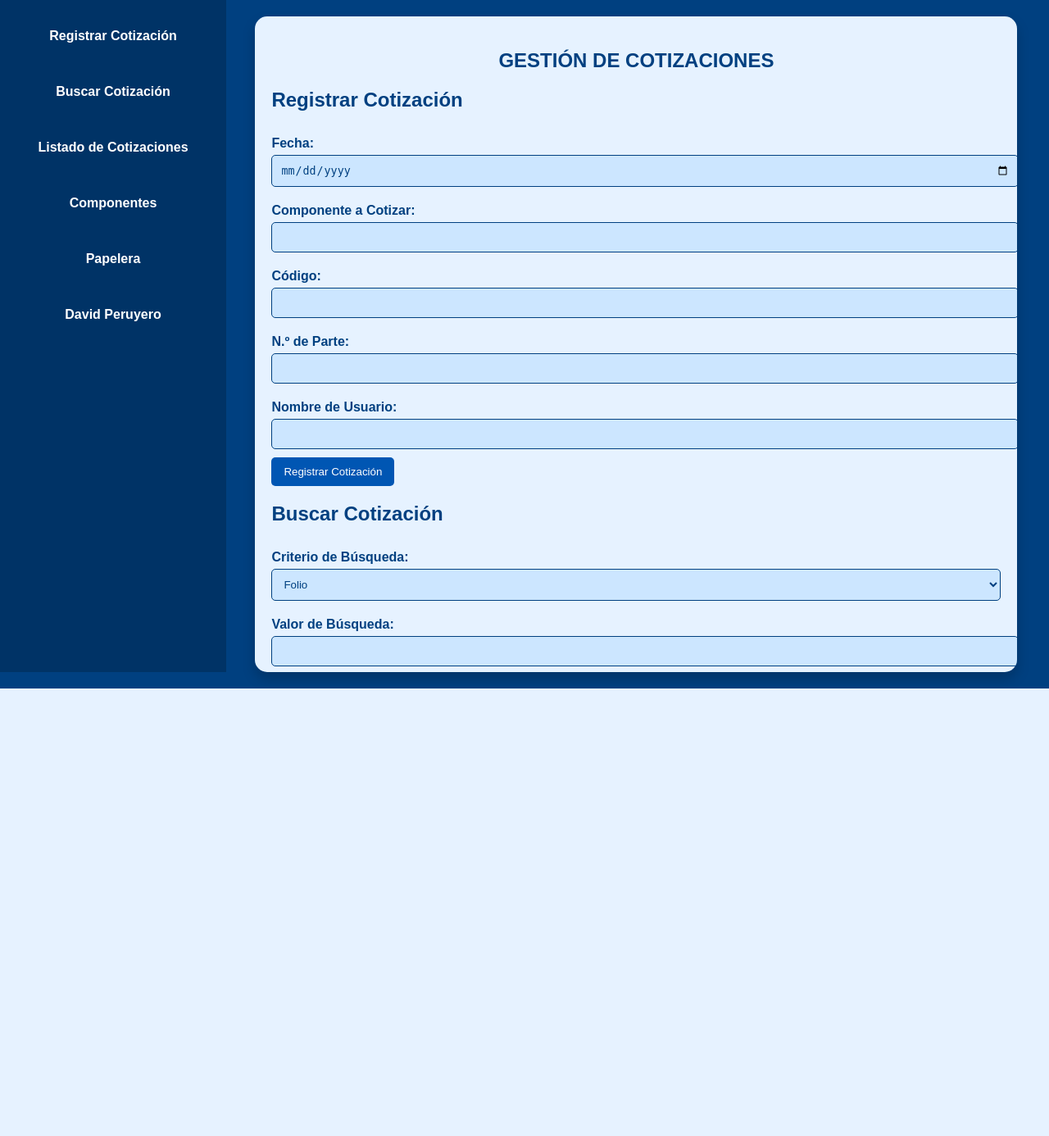
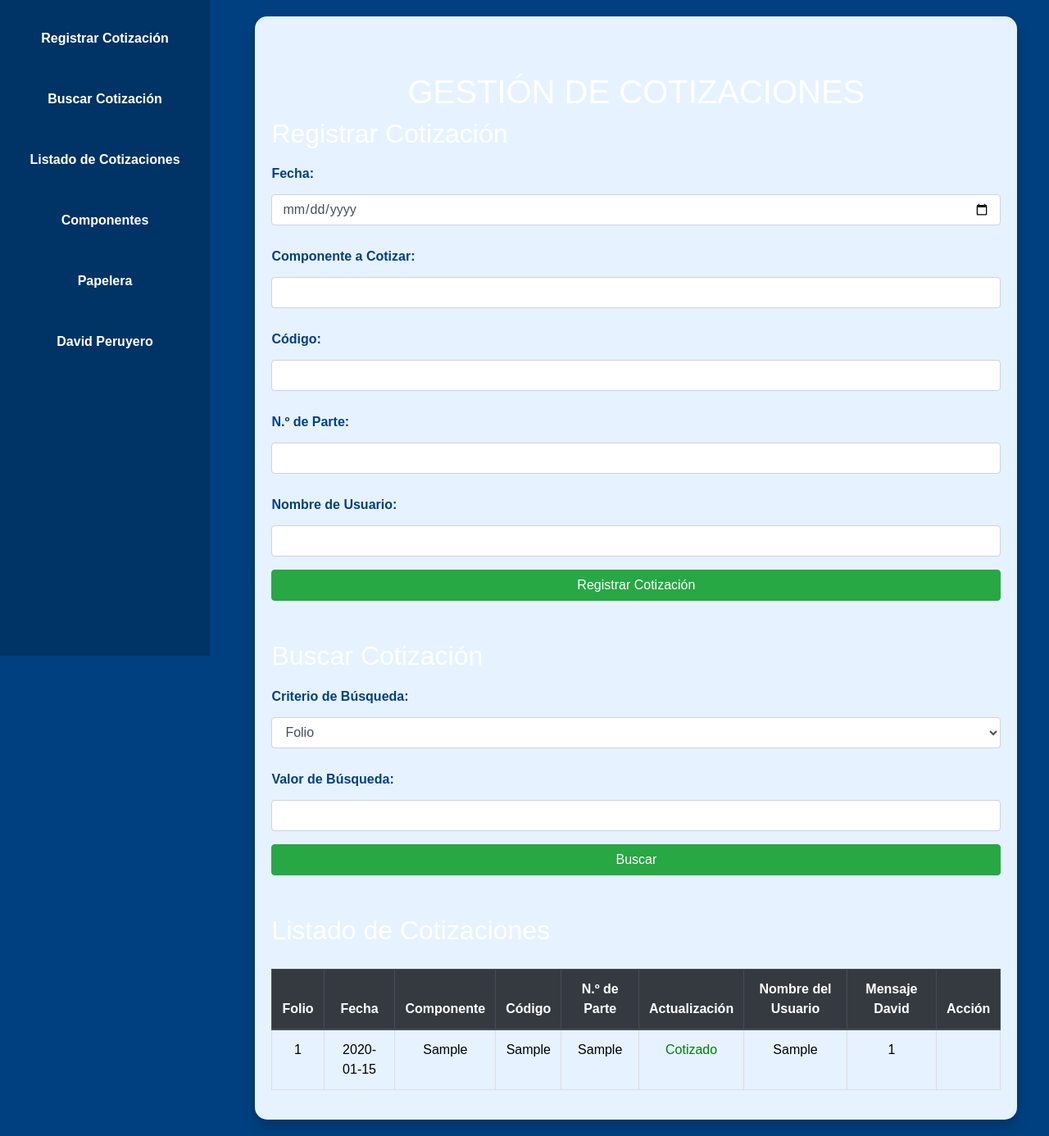
Before and after one commit to KaritZy/costkellanova, a Flask app: page /index in a window 1280 px wide. Shown: the whole page at 82% size. Before the commit the page ends 840 px from the top, so only its background shows below. Run offline with Flask 3, Linux system fonts and the light colour scheme; a user stored in the database is signed in; tables that the repository leaves empty hold one stand-in row (values such as "Sample post"); some libraries are stand-ins or nearby versions.

Commit message:
Actualización de interfaz responsive con Bootstrap y media queries

```diff
--- a/static/styles.css
+++ b/static/styles.css
@@ -23,7 +22,7 @@
     justify-content: flex-start;
     margin: 0;
     padding: 20px;
-    height: 100vh;
+    min-height: 100vh;
 }
 
 /* Contenedor principal */
@@ -32,24 +31,55 @@
     border-radius: 10px;
     box-shadow: 0 4px 8px rgba(0, 0, 0, 0.1);
     padding: 20px;
-    width: 90%;
+    width: 100%;
     max-width: 800px;
     text-align: center;
     margin-top: 20px;
 }
 
-/* Títulos */
-h1, h2 {
-    color: var(--primary-color);
-    margin-bottom: 20px;
+/* Menú de Navegación Lateral */
+.menu-bar {
+    background-color: var(--menu-bg-color);
+    padding: 10px;
+    width: 20%;
+    height: 100vh;
+    display: flex;
+    flex-direction: column;
+    align-items: center;
+    position: fixed;
+    top: 0;
+    left: 0;
 }
 
-/* Formularios */
-form {
-    margin-bottom: 20px;
-    text-align: left;
+.menu-bar a {
+    color: #ffffff;
+    margin: 15px 0;
+    text-decoration: none;
+    font-weight: bold;
+    padding: 10px;
+    width: 100%;
+    text-align: center;
+    transition: background 0.3s;
 }
 
+.menu-bar a:hover {
+    background-color: var(--hover-color);
+    border-radius: 5px;
+}
+
+/* Contenido Principal */
+.content {
+    margin-left: 22%;
+    width: 75%;
+    padding: 20px;
+    box-sizing: border-box;
+    background-color: var(--bg-color);
+    border-radius: 15px;
+    box-shadow: 0 8px 16px rgba(0, 0, 0, 0.2);
+    overflow-y: auto;
+}
+
+/* Estilos de los formularios */
 form label {
     font-weight: bold;
     margin-top: 10px;
@@ -102,48 +132,6 @@
     background-color: darkred;
 }
 
-/* Menú de Navegación Lateral */
-.menu-bar {
-    background-color: var(--menu-bg-color);
-    padding: 10px;
-    width: 20%;
-    height: 100vh;
-    display: flex;
-    flex-direction: column;
-    align-items: center;
-    position: fixed;
-    top: 0;
-    left: 0;
-}
-
-.menu-bar a {
-    color: #ffffff;
-    margin: 15px 0;
-    text-decoration: none;
-    font-weight: bold;
-    padding: 10px;
-    width: 100%;
-    text-align: center;
-    transition: background 0.3s;
-}
-
-.menu-bar a:hover {
-    background-color: var(--hover-color);
-    border-radius: 5px;
-}
-
-/* Contenido Principal */
-.content {
-    margin-left: 22%;
-    width: 75%;
-    padding: 20px;
-    box-sizing: border-box;
-    background-color: var(--bg-color);
-    border-radius: 15px;
-    box-shadow: 0 8px 16px rgba(0, 0, 0, 0.2);
-    overflow-y: auto;
-}
-
 /* Tabla */
 table {
     width: 100%;
--- a/templates/index.html
+++ b/templates/index.html
@@ -5,6 +5,7 @@
     <meta charset="UTF-8">
     <meta name="viewport" content="width=device-width, initial-scale=1.0">
     <title>Control de Cotizaciones KELLANOVA</title>
+    <link rel="stylesheet" href="https://stackpath.bootstrapcdn.com/bootstrap/4.5.2/css/bootstrap.min.css">
     <link rel="stylesheet" href="{{ url_for('static', filename='styles.css') }}">
     <style>
         /* Estilos del modal */
@@ -25,7 +26,8 @@
             margin: 15% auto;
             padding: 20px;
             border: 1px solid #888;
-            width: 30%;
+            width: 90%;
+            max-width: 400px;
             border-radius: 10px;
             text-align: center;
         }
@@ -59,12 +61,14 @@
 
     {% if not session.get('authenticated') %}
     <!-- Pantalla de Login -->
-    <div class="content">
-        <h2>Iniciar Sesión</h2>
+    <div class="container mt-5">
+        <h2 class="text-center">Iniciar Sesión</h2>
         <form action="{{ url_for('home') }}" method="POST">
+            <div class="form-group">
                 <label for="password">Contraseña:</label>
-            <input type="password" id="password" name="password" required><br>
-            <button type="submit" class="btn-green">Ingresar</button>
+                <input type="password" id="password" name="password" class="form-control" required>
+            </div>
+            <button type="submit" class="btn btn-primary btn-block">Ingresar</button>
         </form>
     </div>
     {% else %}
@@ -75,55 +79,69 @@
         <a href="#listado">Listado de Cotizaciones</a>
         <a href="{{ url_for('componentes') }}">Componentes</a>
         <a href="#" onclick="openModal('papelera')">Papelera</a>
-        <a href="{{ url_for('david_dashboard') }}">David Peruyero</a> <!-- Botón para David Peruyero -->
+        <a href="{{ url_for('david_dashboard') }}">David Peruyero</a>
     </div>
 
     <!-- Contenido Principal -->
     <div class="content">
-        <section id="registro">
-            <h1 style="text-align: center;">GESTIÓN DE COTIZACIONES</h1>
+        <section id="registro" class="mt-5">
+            <h1 class="text-center">GESTIÓN DE COTIZACIONES</h1>
             <h2>Registrar Cotización</h2>
             <form action="/agregar" method="POST">
+                <div class="form-group">
                     <label for="fecha">Fecha:</label>
-                <input type="date" id="fecha" name="fecha" required><br>
+                    <input type="date" id="fecha" name="fecha" class="form-control" required>
+                </div>
 
+                <div class="form-group">
                     <label for="componente">Componente a Cotizar:</label>
-                <input type="text" id="componente" name="componente" required><br>
+                    <input type="text" id="componente" name="componente" class="form-control" required>
+                </div>
 
+                <div class="form-group">
                     <label for="codigo">Código:</label>
-                <input type="text" id="codigo" name="codigo">
+                    <input type="text" id="codigo" name="codigo" class="form-control">
+                </div>
 
+                <div class="form-group">
                     <label for="cotizacion">N.º de Parte:</label>
-                <input type="text" id="cotizacion" name="cotizacion" required><br>
+                    <input type="text" id="cotizacion" name="cotizacion" class="form-control" required>
+                </div>
 
+                <div class="form-group">
                     <label for="numero_serie">Nombre de Usuario:</label>
-                <input type="text" id="numero_serie" name="numero_serie" required><br>
+                    <input type="text" id="numero_serie" name="numero_serie" class="form-control" required>
+                </div>
 
-                <button type="submit" class="btn-green">Registrar Cotización</button>
+                <button type="submit" class="btn btn-success btn-block">Registrar Cotización</button>
             </form>
         </section>
 
-        <section id="buscar">
+        <section id="buscar" class="mt-5">
             <h2>Buscar Cotización</h2>
             <form action="/buscar" method="POST">
+                <div class="form-group">
                     <label for="criterio">Criterio de Búsqueda:</label>
-                <select id="criterio" name="criterio">
+                    <select id="criterio" name="criterio" class="form-control">
                         <option value="folio">Folio</option>
                         <option value="fecha">Fecha</option>
-                </select><br>
+                    </select>
+                </div>
 
+                <div class="form-group">
                     <label for="valor">Valor de Búsqueda:</label>
-                <input type="text" id="valor" name="valor" required><br>
+                    <input type="text" id="valor" name="valor" class="form-control" required>
+                </div>
 
-                <button type="submit" class="btn-green">Buscar</button>
+                <button type="submit" class="btn btn-success btn-block">Buscar</button>
             </form>
         </section>
 
-        <section id="listado">
+        <section id="listado" class="mt-5">
             <h2>Listado de Cotizaciones</h2>
-            <div class="table-container">
-                <table>
-                    <thead>
+            <div class="table-responsive">
+                <table class="table table-striped">
+                    <thead class="thead-dark">
                         <tr>
                             <th>Folio</th>
                             <th>Fecha</th>
@@ -155,8 +173,8 @@
                             <td>{{ cotizacion.mensaje_david or 'Sin mensaje' }}</td>
                             <td>
                                 {% if not cotizacion.respondido %}
-                                <button onclick="openModal('responder/{{ cotizacion.id }}')" class="btn-green">Marcar como Respondida</button>
-                                <button onclick="openModal('eliminar/{{ cotizacion.id }}')" class="btn-red">Eliminar</button>
+                                <button onclick="openModal('responder/{{ cotizacion.id }}')" class="btn btn-success">Marcar como Respondida</button>
+                                <button onclick="openModal('eliminar/{{ cotizacion.id }}')" class="btn btn-danger">Eliminar</button>
                                 {% endif %}
                             </td>
                         </tr>
@@ -176,7 +194,7 @@
             <form id="adminForm" method="POST">
                 <input type="text" name="admin_name" placeholder="Nombre de Administrador" required>
                 <input type="password" name="admin_password" placeholder="Contraseña" required>
-                <button type="submit" class="btn-green">Confirmar</button>
+                <button type="submit" class="btn btn-primary">Confirmar</button>
             </form>
         </div>
     </div>
```
Also changed, not shown: other parts of static/styles.css (+37 -1 lines). Lines whose indentation alone changed are shown as unchanged.
